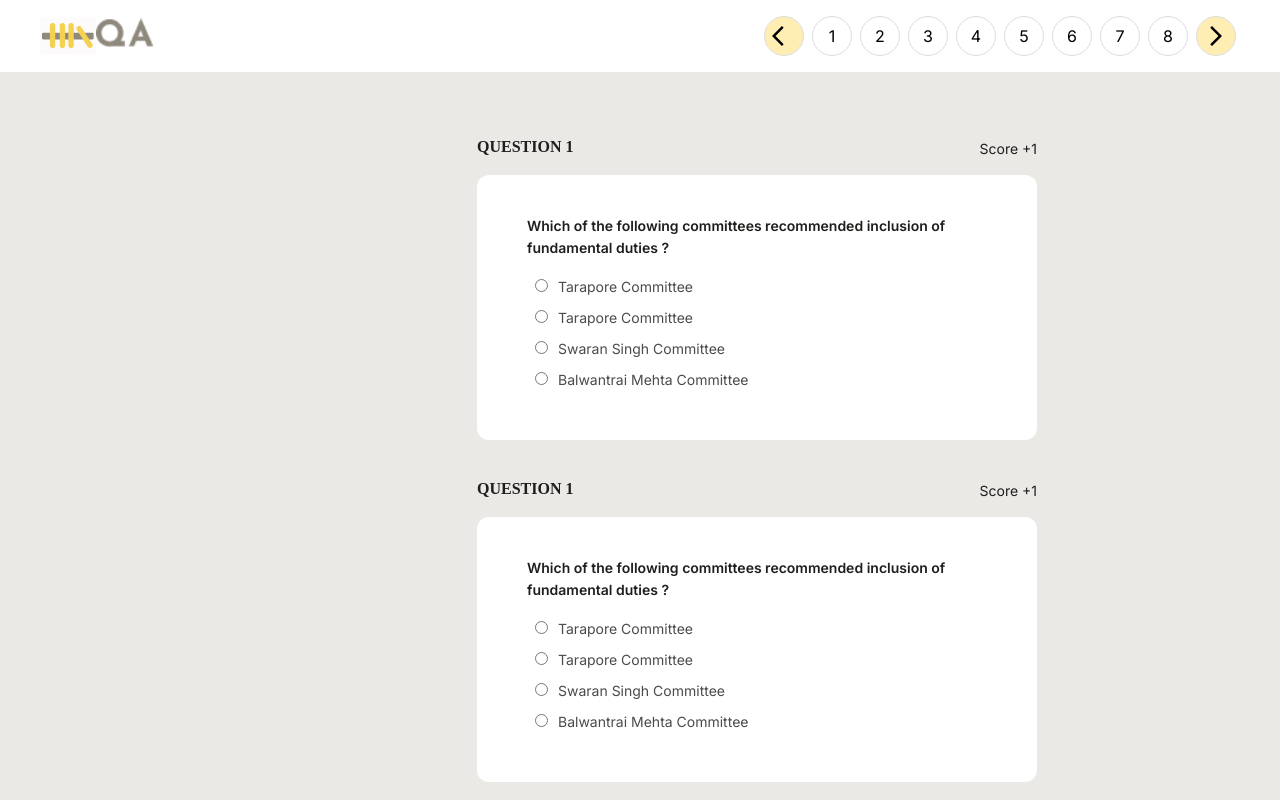
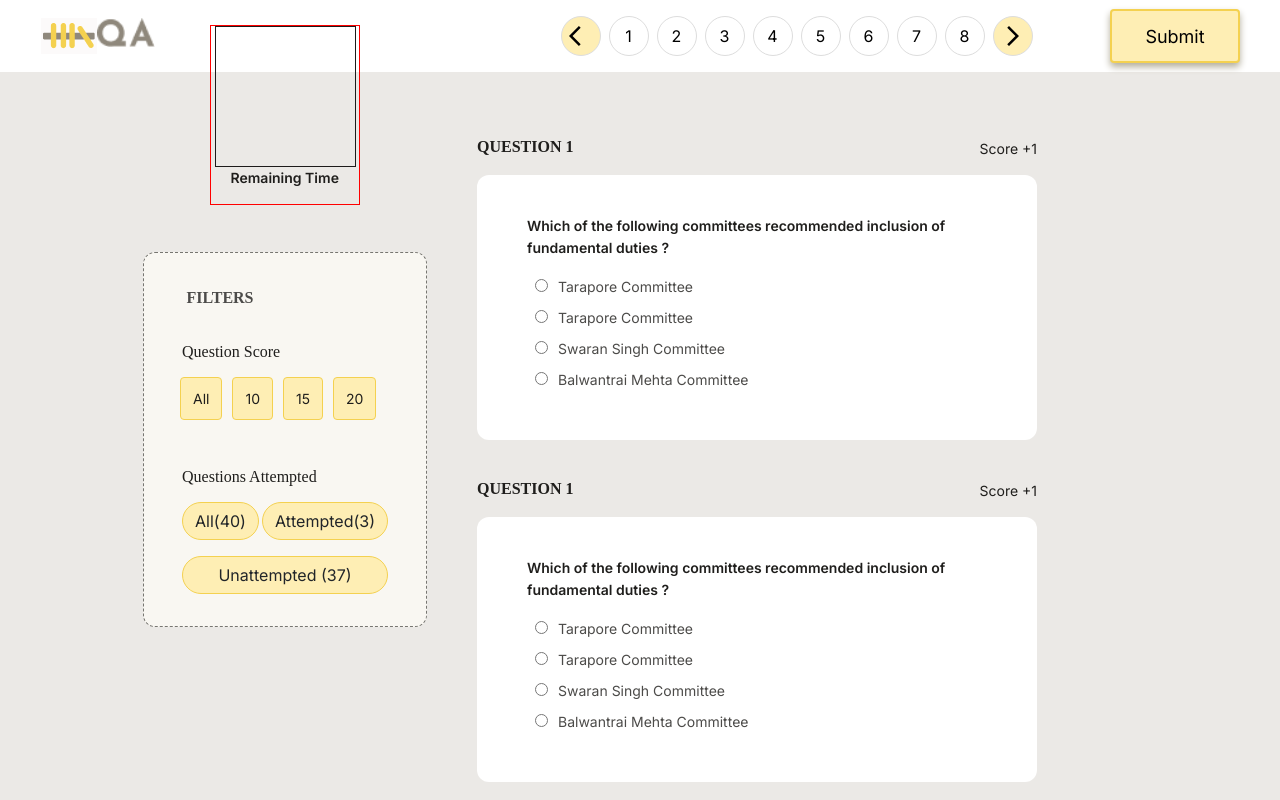
Before and after one commit to Swarnalata-Rana/assessment_platform, a Next.js app: page /assessment in a window 1280 px wide. Shown: the top 800 px of the page. Built offline with nearby package versions, Linux system fonts and the light colour scheme; a web font is replaced by a local one.

Commit message:
header-pagination-currect way

```diff
--- a/app/assessment/Assessment.css
+++ b/app/assessment/Assessment.css
@@ -25,6 +25,13 @@
     margin: auto;
     width: 1200px;
     height: 72px;
+}
+.paginationAssesmentComponet1{
+    margin: auto;
+    width: 995.5px;
+    display: flex;
+    justify-content: space-between;
+    align-items: center;
 }
 
 .mainwidthBgcolor {
--- a/app/assessment/PaginationPage.js
+++ b/app/assessment/PaginationPage.js
@@ -1,8 +1,7 @@
 import React from 'react'
 import ArrowBackIosIcon from '@mui/icons-material/ArrowBackIos';
 import ArrowForwardIosIcon from '@mui/icons-material/ArrowForwardIos';
-import AssessmentHeader from '../assessment/AssessmentHeader';
-import Submit from './Submit';
+
 const PaginationPage = () => {
     return (
         <>
@@ -20,7 +19,7 @@ const PaginationPage = () => {
                             <a href="#">8</a>
                             <a href="#" className="next"><ArrowForwardIosIcon /></a>
                         </div>
-                        {/* <Submit/> */}
+
                     </div>
             </div>
         </>
--- a/app/assessment/page.js
+++ b/app/assessment/page.js
@@ -5,24 +5,28 @@ import Filter from './Filter';
 import Question from './Question';
 import Timer from './Timer';
 import AssessmentHeader from './AssessmentHeader';
+import Submit from './Submit';
 const page = () => {
     return (
         <>
             <div className='mainPage'>
                 <div className='paginationAssesmentComponet'>
-                    <div className='assessmentComponent'>
-                        <AssessmentHeader />
+                    <div className='paginationAssesmentComponet1'>
+                        <div className='assessmentComponent'>
+                            <AssessmentHeader />
+                        </div>
+                        <div className='paginationComponent'>
+                            <PaginationPage />
+                        </div>
                     </div>
-                    <div className='paginationComponent'>
-                        <PaginationPage />
-                    </div>
+                    <Submit />
                 </div>
                 <div className='mainwidthBgcolor'>
                     <div className='secondPageMainDiv'>
                         <div className='secondPageMainDiv1'>
                             <div className='medeaQuerryTimerFilterComponent'>
-                                {/* <Timer />
-                                <Filter /> */}
+                                <Timer />
+                                <Filter />
                             </div>
                             <div className='mainQuestionDiv'>
                                 <Question />
```
